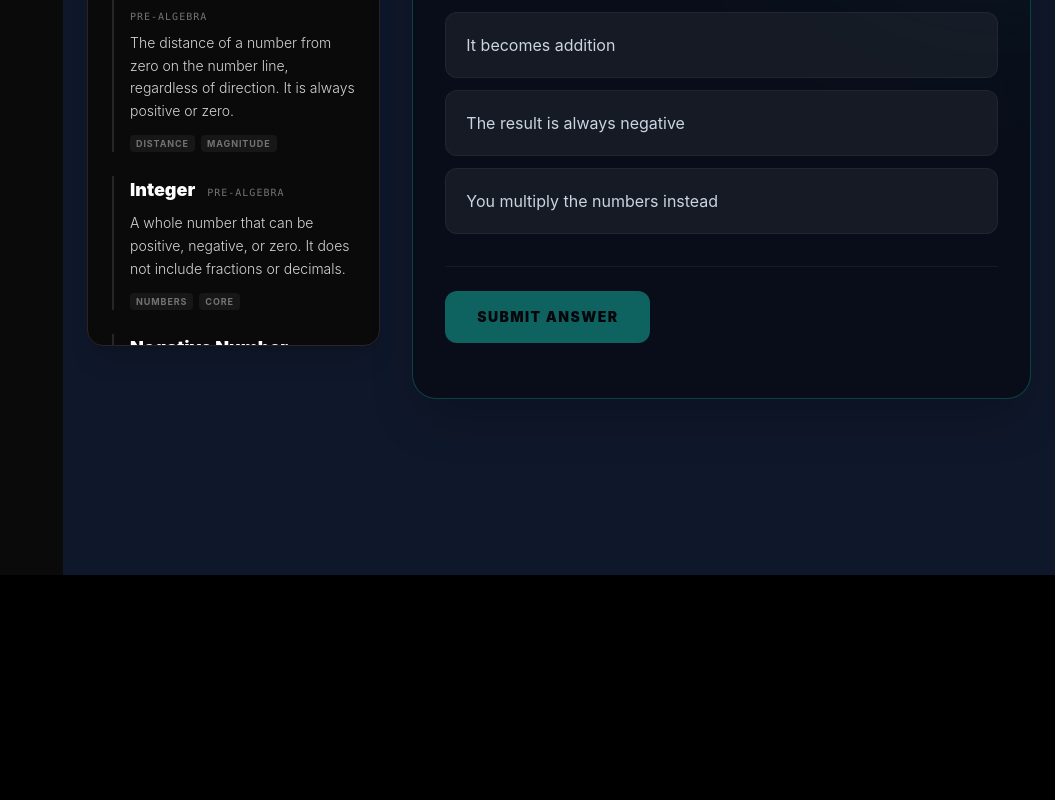
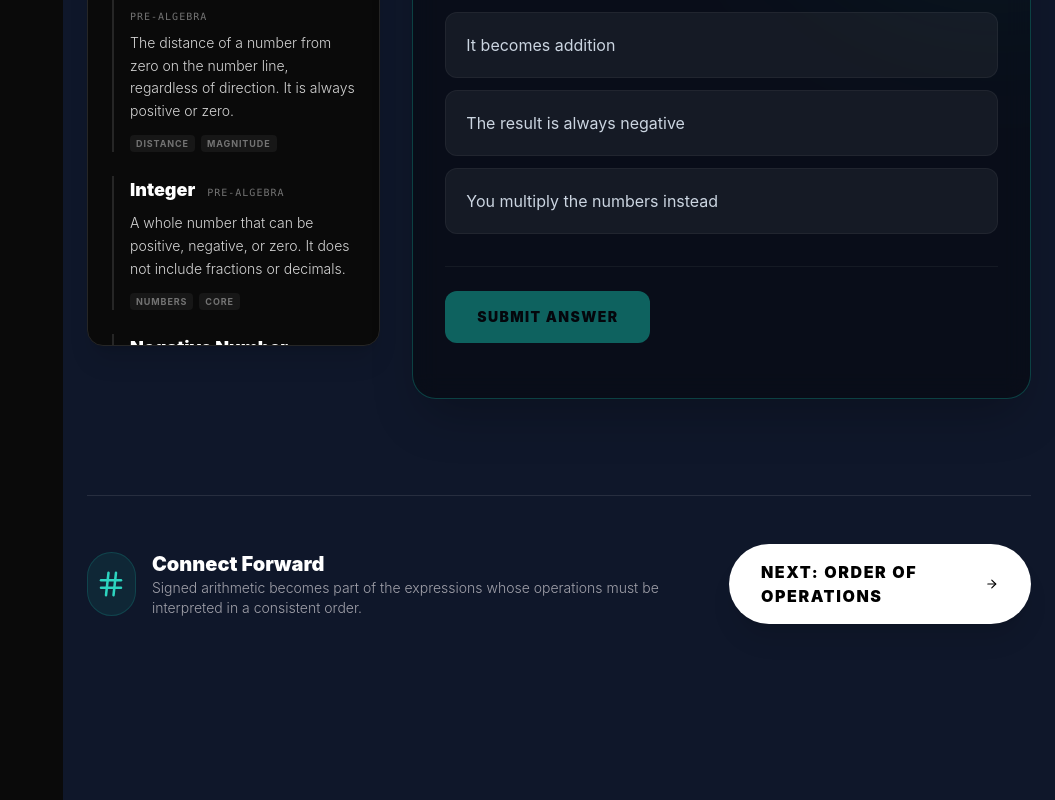
Before and after one commit to nickf723/ed-dev, a Next.js app: page /formal-science/mathematics/algebra/pre-algebra/integers in a window 1280 px wide. Shown: the part 1865-2665 px from the top of the page, without its empty margins (225-1280 px from the left). Before the commit the page ends 2440 px from the top, so only its background shows below. Built offline with nearby package versions, Linux system fonts and the light colour scheme.

Commit message:
Add forward connection from integers into operation order

```diff
--- a/app/formal-science/mathematics/algebra/pre-algebra/integers/page.tsx
+++ b/app/formal-science/mathematics/algebra/pre-algebra/integers/page.tsx
@@ -3,7 +3,7 @@ import Link from "next/link";
 import NumberLineBackground from "./_components/NumberLineBackground";
 import IntegerElevatorLab from "./_components/IntegerElevatorLab";
 import {
-  Hash, Thermometer,
+  Hash, ArrowRight, Thermometer,
   TrendingDown, CheckCircle, XCircle, ArrowLeft
 } from "lucide-react";
 
@@ -146,6 +146,22 @@ export default function IntegersPage() {
                  />
             </div>
         </div>
+
+        <div className="mt-24 pt-12 border-t border-white/10 flex flex-col md:flex-row items-center justify-between gap-8">
+            <div className="flex items-center gap-4">
+                <div className="w-16 h-16 rounded-full bg-teal-500/10 border border-teal-500/20 flex items-center justify-center text-teal-400">
+                    <Hash size={30} />
+                </div>
+                <div>
+                    <h3 className="text-xl font-black text-white">Connect Forward</h3>
+                    <p className="text-zinc-400 text-sm font-light">Signed arithmetic becomes part of the expressions whose operations must be interpreted in a consistent order.</p>
+                </div>
+            </div>
+
+            <Link href="/formal-science/mathematics/algebra/pre-algebra/pemdas" className="group flex items-center gap-3 bg-white text-black px-8 py-4 rounded-full font-black uppercase tracking-widest hover:bg-teal-100 transition-all hover:scale-105 active:scale-95 shadow-xl">
+                Next: Order of Operations <ArrowRight size={18} className="group-hover:translate-x-1 transition-transform" />
+            </Link>
+        </div>
       </div>
     </main>
   );
```
